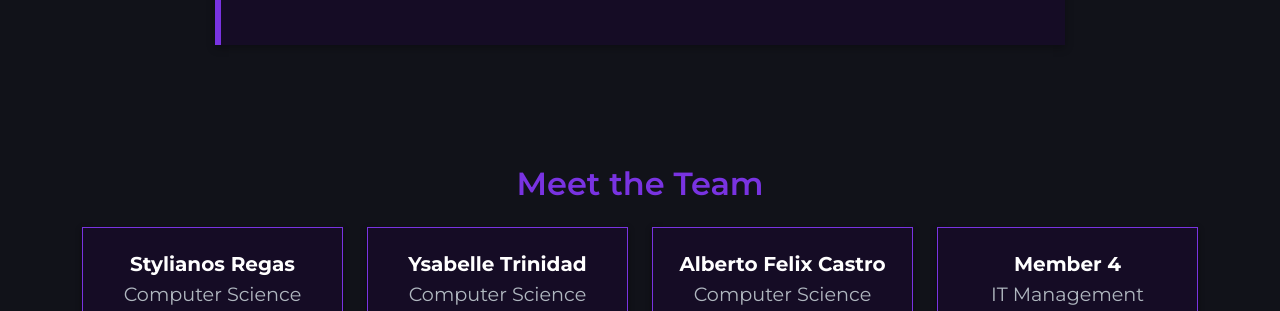
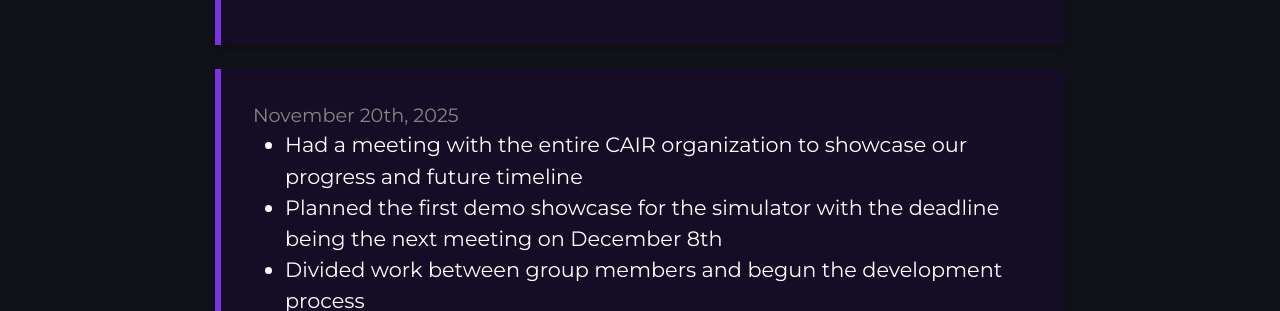
Before and after one commit to aigcu/Nursing-Simulator-Website, a website: page index.html in a window 1280 px wide. Shown: the part 1814-2125 px from the top of the page. Drawn offline with nearby package versions, Linux system fonts and the light colour scheme.

Commit message:
Added weekly update

```diff
--- a/index.html
+++ b/index.html
@@ -7,6 +7,7 @@
 
     <!--Core Styles-->
     <link rel="stylesheet" href="styles.css">
+
 
     <!--Google Fonts-->
     <link href="https://fonts.googleapis.com/css2?family=Montserrat:wght@300;400;600;700&display=swap" rel="stylesheet">
@@ -111,6 +112,15 @@
                     <li>Met with nursing advisor and went over nursing and specific questions about the simulator</li>
                     <li>Added Alberto Felix Castro to the project for extra assistance with development</li>
                     <li>Moving forwad to the development phase and determining each member's roles</li>
+                </ul>
+
+            </div>
+            <div class="update-box mx-auto" style="max-width:850px;">
+                <p class="mb-0" id="projectUpdate">November 20th, 2025</p>
+                <ul>
+                    <li>Had a meeting with the entire CAIR organization to showcase our progress and future timeline</li>
+                    <li>Planned the first demo showcase for the simulator with the deadline being the next meeting on December 8th</li>
+                    <li>Divided work between group members and begun the development process</li>
                 </ul>
 
             </div>
```
